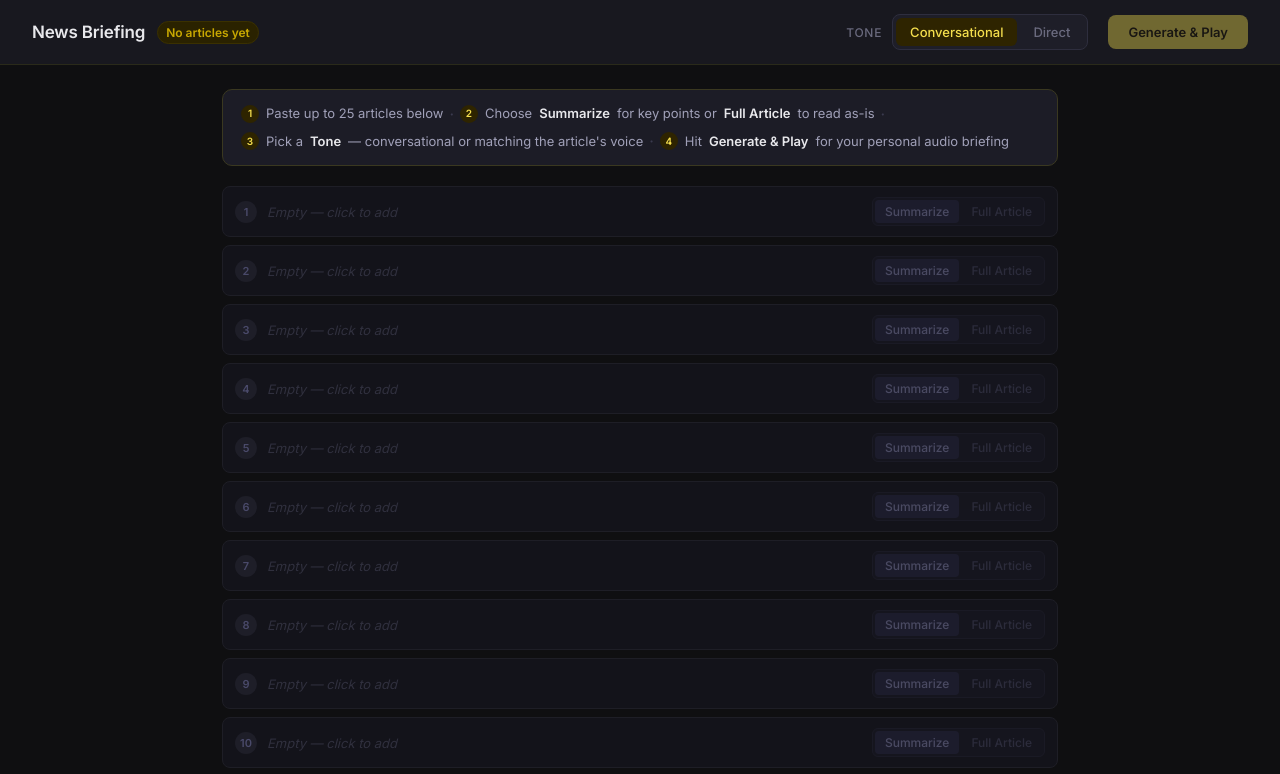
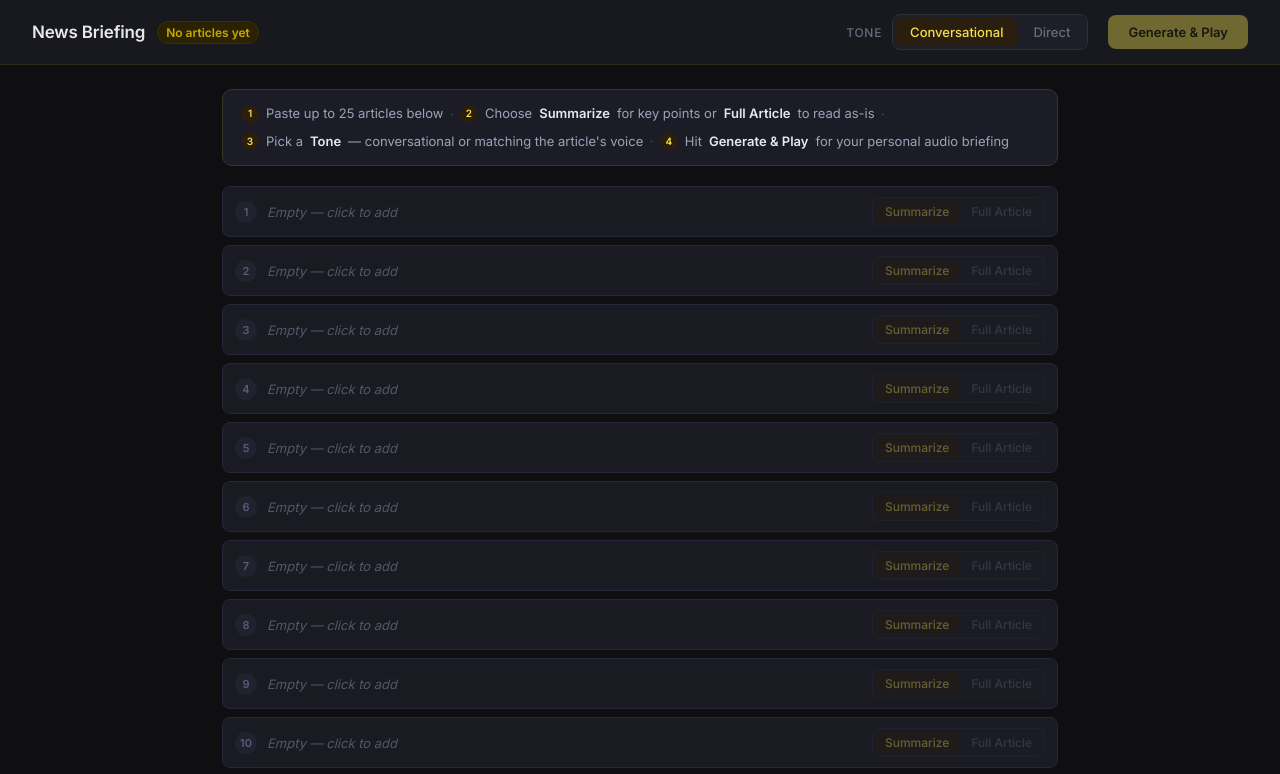
Before and after one commit to set830/news-briefing-frontend, a React (Create React App) app: page / in a window 1280 px wide. Shown: the top 774 px of the page. Built offline with nearby package versions, Linux system fonts and the light colour scheme; no server answers.

Commit message:
Replace dark purple with burnt amber on active elements

```diff
--- a/src/App.css
+++ b/src/App.css
@@ -90,7 +90,7 @@
 }
 
 .tone-btn.active {
-  background: #2e2400;
+  background: #2a1e0e;
   color: #f5df4d;
 }
 
@@ -223,7 +223,7 @@
   font-size: 10px;
   font-weight: 700;
   border-radius: 50%;
-  background: #2e2400;
+  background: #2a1e0e;
   color: #f5df4d;
 }
 
--- a/src/components/ArticleBox.css
+++ b/src/components/ArticleBox.css
@@ -7,27 +7,32 @@
 
 /* ── Empty state ───────────────────────────────────────────── */
 .article-box.empty {
-  background: #13131a;
-  border-color: #1e1e26;
+  background: #1a1a22;
+  border-color: #26263a;
 }
 
 .article-box.empty:hover {
-  border-color: #2a2a38;
+  border-color: #3a3820;
+  background: #1c1c24;
 }
 
 .article-box.empty.open {
-  background: #161620;
-  border-color: #2e2e42;
+  background: #1c1c26;
+  border-color: #38362a;
 }
 
 /* ── Filled state ──────────────────────────────────────────── */
 .article-box.filled {
-  background: #161620;
-  border-color: #2a2a3e;
+  background: #1c1c26;
+  border-color: #3a3820;
+}
+
+.article-box.filled:hover {
+  border-color: #504e28;
 }
 
 .article-box.filled.open {
-  border-color: #4040a0;
+  border-color: #706a30;
 }
 
 /* ── Header ────────────────────────────────────────────────── */
@@ -51,13 +56,13 @@
   font-size: 11px;
   font-weight: 600;
   border-radius: 50%;
-  background: #1e1e28;
-  color: #4a4a6a;
+  background: #22222e;
+  color: #5a5a7a;
 }
 
 .article-box.filled .article-number {
-  background: #2a2a48;
-  color: #9090d0;
+  background: #2a1e0e;
+  color: #f5df4d;
 }
 
 .article-preview {
@@ -73,7 +78,7 @@
 .article-placeholder {
   flex: 1;
   font-size: 13px;
-  color: #30303e;
+  color: #555568;
   font-style: italic;
 }
 
@@ -88,8 +93,8 @@
 /* ── Mode Toggle ────────────────────────────────────────────── */
 .mode-toggle {
   display: flex;
-  background: #1a1a26;
-  border: 1px solid #28283a;
+  background: #1e1e2a;
+  border: 1px solid #2e2e3e;
   border-radius: 6px;
   padding: 2px;
   gap: 2px;
@@ -109,16 +114,16 @@
   cursor: pointer;
   transition: all 0.12s ease;
   background: transparent;
-  color: #5a5a7a;
+  color: #6a6a8a;
 }
 
 .mode-btn:hover {
-  color: #9090b8;
+  color: #a0a0c0;
 }
 
 .mode-btn.active {
-  background: #2e2e50;
-  color: #b0b0e8;
+  background: #2a1e0e;
+  color: #f5df4d;
 }
 
 /* ── Clear Button ────────────────────────────────────────────── */
@@ -131,7 +136,7 @@
   border: none;
   border-radius: 4px;
   background: transparent;
-  color: #40404e;
+  color: #505060;
   font-size: 11px;
   cursor: pointer;
   transition: all 0.12s ease;
@@ -151,8 +156,8 @@
   max-height: 320px;
   padding: 12px;
   border: none;
-  border-top: 1px solid #1e1e2e;
-  background: #0f0f18;
+  border-top: 1px solid #26263a;
+  background: #141420;
   color: #c8c8e0;
   font-family: 'Inter', -apple-system, sans-serif;
   font-size: 13px;
@@ -163,9 +168,9 @@
 }
 
 .article-textarea:focus {
-  background: #111120;
+  background: #161624;
 }
 
 .article-textarea::placeholder {
-  color: #2a2a3a;
+  color: #444458;
 }
```
